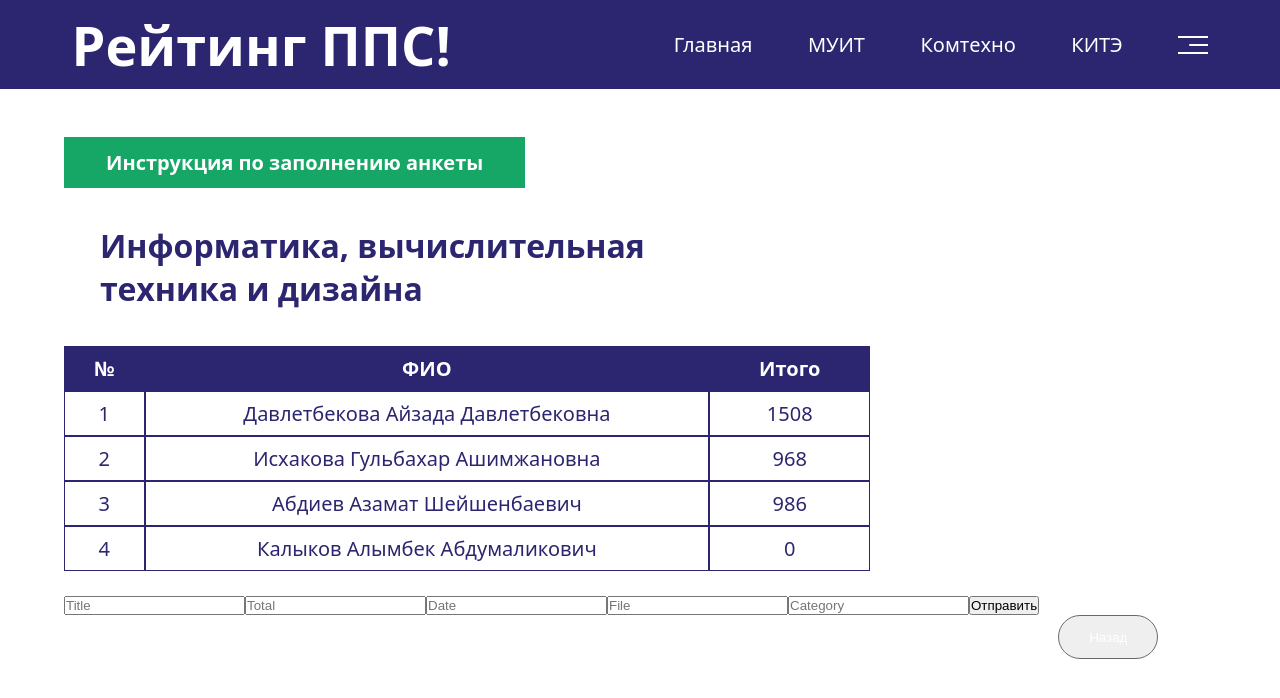
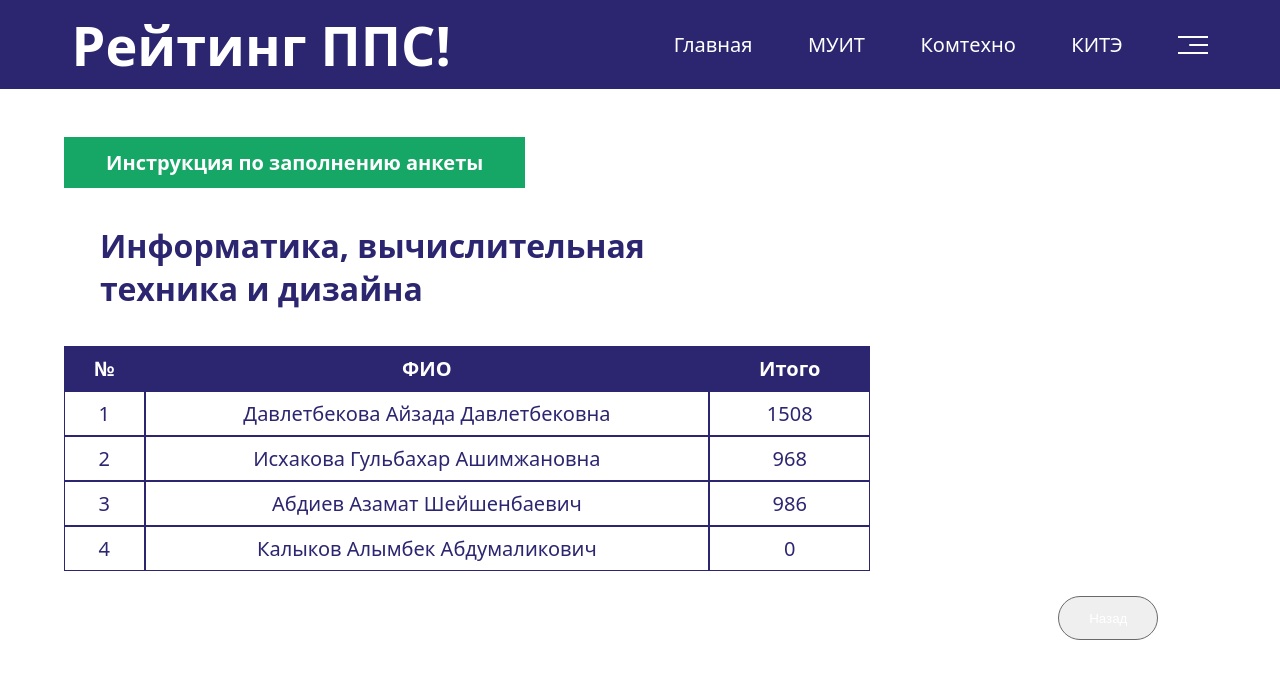
Before and after one commit to MFQ7aq/For_College-, a React (Vite) app: page /COMTEHNO/IVTD in a window 1280 px wide. Shown: the top 698 px of the page. Built offline with nearby package versions, Linux system fonts and the light colour scheme.

Commit message:
26.02 Завершил на 70% Регистрацию

```diff
--- a/src/pages/KOMTEH/IVTD.jsx
+++ b/src/pages/KOMTEH/IVTD.jsx
@@ -1,34 +1,8 @@
-import axios from "axios"
-import { useState } from 'react';
 import BackButton from "../../components/Back"
 import NavBar from "../../components/NavBar"
 import { Link } from "react-router-dom"
 
 function Ivtd() {
-  const [title, setTitle] = useState("");
-  const [total, setTotal] = useState("");
-  const [date, setDate] = useState("");
-  const [file, setFile] = useState("");
-  const [category, setCategory] = useState("");
-
-  const handleSubmit = (e) => {
-    // e.preventDefault();
-    axios.post('http://localhost:8092/pps/awards', {
-      title: String,
-      total: Number,
-      date: Number,
-      file: String,
-      category: String,
-    })
-      .then(function (response) {
-        if (response.status === 200 || response.status === 204) {
-          console.log("200 || 204")
-        }
-      })
-      .catch(function (error) {
-        console.log(error);
-      });
-  }
 
   return (
     <div className="сontents">
@@ -87,16 +61,6 @@ function Ivtd() {
             <h6>0</h6>
           </div>
         </div>
-        <div className="register">
-          <form onSubmit={handleSubmit}>
-            <input type="text" value={title} onChange={e => setTitle(e.target.value)} placeholder="Title" />
-            <input type="text" value={total} onChange={e => setTotal(e.target.value)} placeholder="Total" />
-            <input type="text" value={date} onChange={e => setDate(e.target.value)} placeholder="Date" />
-            <input type="text" value={file} onChange={e => setFile(e.target.value)} placeholder="File" />
-            <input type="text" value={category} onChange={e => setCategory(e.target.value)} placeholder="Category" />
-            <button type="submit">Отправить</button>
-          </form>
-        </div>
         <BackButton/>
       </div>
     </div>
```
